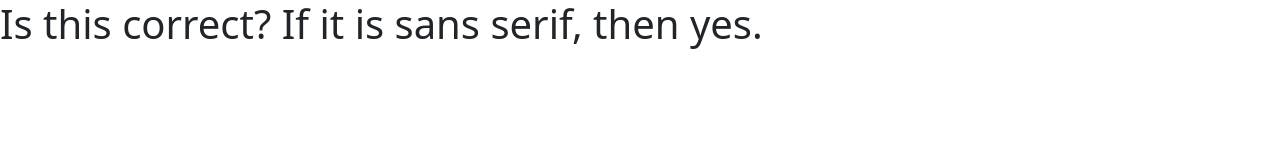
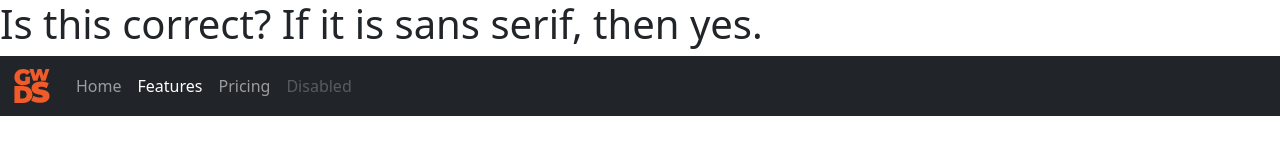
Before and after one commit to naechhka/sem2-2nd-coding-sheet, a plain HTML site: page 23_24_SecondBootstrap5CodeSheetempty/index.html in a window 1280 px wide. Drawn offline with Linux system fonts and the light colour scheme.

Commit message:
Update index.html

```diff
--- a/23_24_SecondBootstrap5CodeSheetempty/index.html
+++ b/23_24_SecondBootstrap5CodeSheetempty/index.html
@@ -9,6 +9,7 @@
 
 
     <!-- TITLE GOES HERE -->
+
      <title>Bootstrap 5</title>
 
 
@@ -26,6 +27,34 @@
     <header>
 
     <!-- I forgot to have you put the header in, so you get this on on me -->
+
+    <nav class="navbar navbar-dark bg-dark navbar-expand-lg">
+        <div class="container-fluid">
+          <a class="navbar-brand" href="#">
+            <img src="images/GWDS.svg" alt="Logo" width="40" height="34" class="d-inline-block align-text-center">
+          </a>
+
+          <button class="navbar-toggler" type="button" data-bs-toggle="collapse" data-bs-target="#navbarNav" aria-controls="navbarNav" aria-expanded="false" aria-label="Toggle navigation">
+            <span class="navbar-toggler-icon"></span>
+          </button>
+          <div class="collapse navbar-collapse" id="navbarNav">
+            <ul class="navbar-nav">
+              <li class="nav-item">
+                <a class="nav-link" href="#">Home</a>
+              </li>
+              <li class="nav-item">
+                <a class="nav-link active" aria-current="page" href="#">Features</a>
+              </li>
+              <li class="nav-item">
+                <a class="nav-link" href="#">Pricing</a>
+              </li>
+              <li class="nav-item">
+                <a class="nav-link disabled" aria-disabled="true">Disabled</a>
+              </li>
+            </ul>
+          </div>
+        </div>
+      </nav>
 
     </header>
 
```
